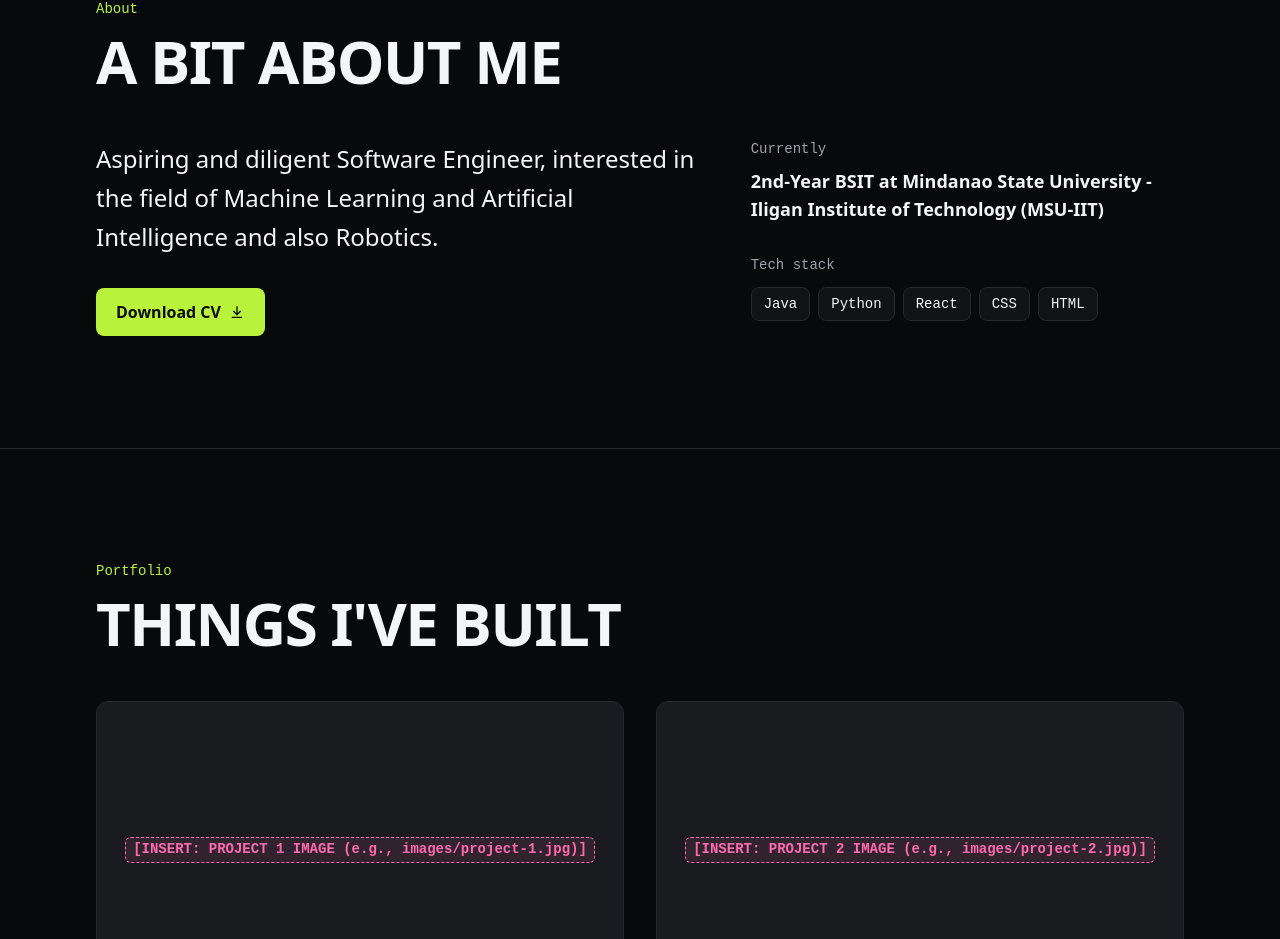
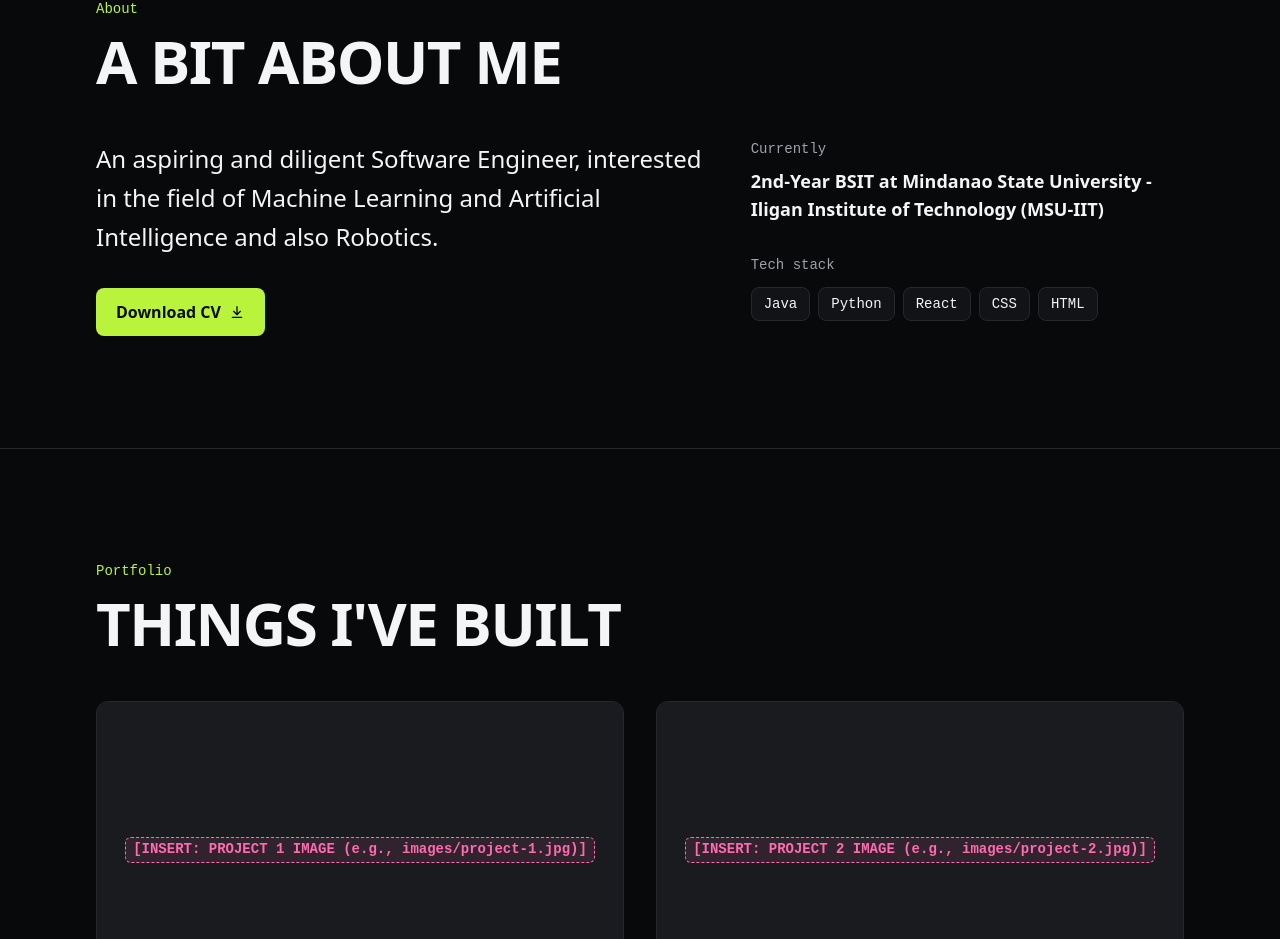
Before and after one commit to Local-Equinox/Website_Portfolio, a React (Vite) app: page / in a window 1280 px wide. Shown: the part 915-1854 px from the top of the page. Built offline with nearby package versions, Linux system fonts and the light colour scheme.

Commit message:
Update content.js

```diff
--- a/src/content.js
+++ b/src/content.js
@@ -24,7 +24,7 @@ export const profile = {
   photo: "images/profile.JPG",
 
   // [INSERT: SHORT BIO/ABOUT ME]
-  bio: "Aspiring and diligent Software Engineer, interested in the field of Machine Learning and Artificial Intelligence and also Robotics.",
+  bio: "An aspiring and diligent Software Engineer, interested in the field of Machine Learning and Artificial Intelligence and also Robotics.",
 };
 
 // [INSERT: TECH STACK ARRAY (e.g., Java, Python, React)]
```
